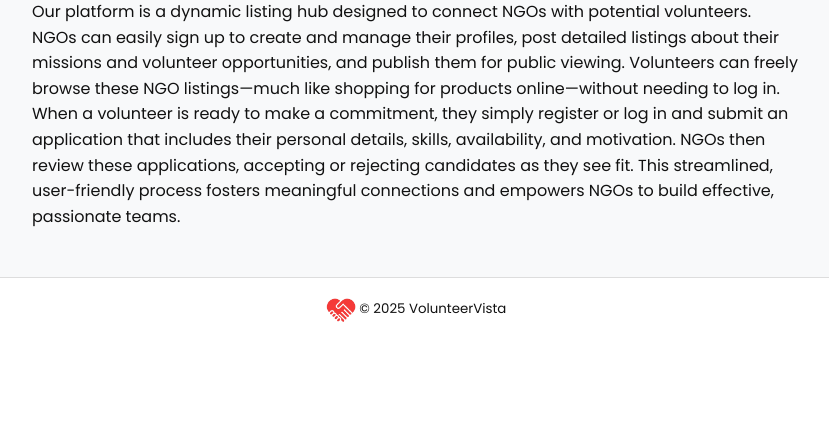
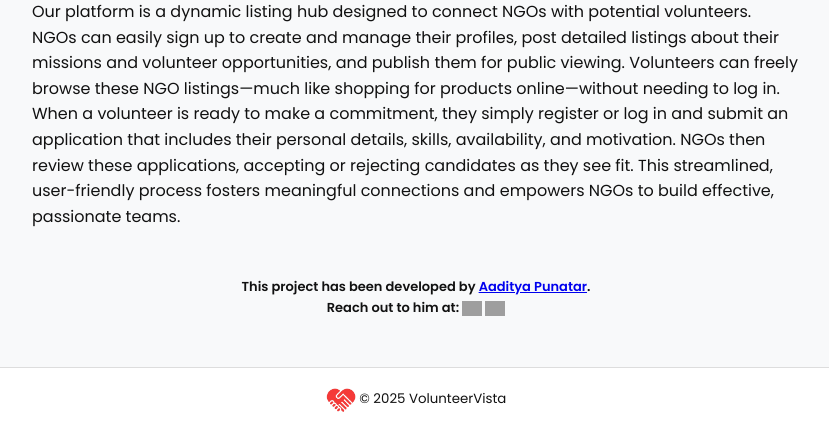
Before and after one commit to aadi0202/volunteer-vista, a Flask app: page / in a window 1280 px wide. Shown: the part 665-1095 px from the top of the page, without its empty margins (224-1053 px from the left). Before the commit the page ends 987 px from the top, so only its background shows below. Run offline with Flask 3, Linux system fonts and the light colour scheme; grey boxes are pictures that could not be loaded.

Commit message:
Added credit to home.html

```diff
--- a/templates/home.html
+++ b/templates/home.html
@@ -64,6 +64,21 @@
       <p>
           Our platform is a dynamic listing hub designed to connect NGOs with potential volunteers. NGOs can easily sign up to create and manage their profiles, post detailed listings about their missions and volunteer opportunities, and publish them for public viewing. Volunteers can freely browse these NGO listings—much like shopping for products online—without needing to log in. When a volunteer is ready to make a commitment, they simply register or log in and submit an application that includes their personal details, skills, availability, and motivation. NGOs then review these applications, accepting or rejecting candidates as they see fit. This streamlined, user-friendly process fosters meaningful connections and empowers NGOs to build effective, passionate teams.
       </p>
+      <br>
+      <br>
+      <p style="text-align: center; font-size: small; font-weight: bold;">
+        This project has been developed by
+        <a href="https://www.aadityapunatar.me" target="_blank">Aaditya Punatar</a>.
+      </p>
+      <p style="text-align: center; font-size: small; font-weight: bold;">
+        Reach out to him at:
+        <a href="mailto:aadipunatar@gmail.com"></a>
+          <img src="https://img.icons8.com/ios-filled/50/000000/new-post.png" alt="Email" width="20" style="vertical-align: middle;">
+        </a>
+        <a href="https://www.linkedin.com/in/aaditya-punatar" target="_blank"></a>
+          <img src="https://img.icons8.com/ios-filled/50/0077b5/linkedin.png" alt="LinkedIn" width="20" style="vertical-align: middle;">
+        </a>
+      </p>
     </section>
 
     <!-- Footer -->
```
